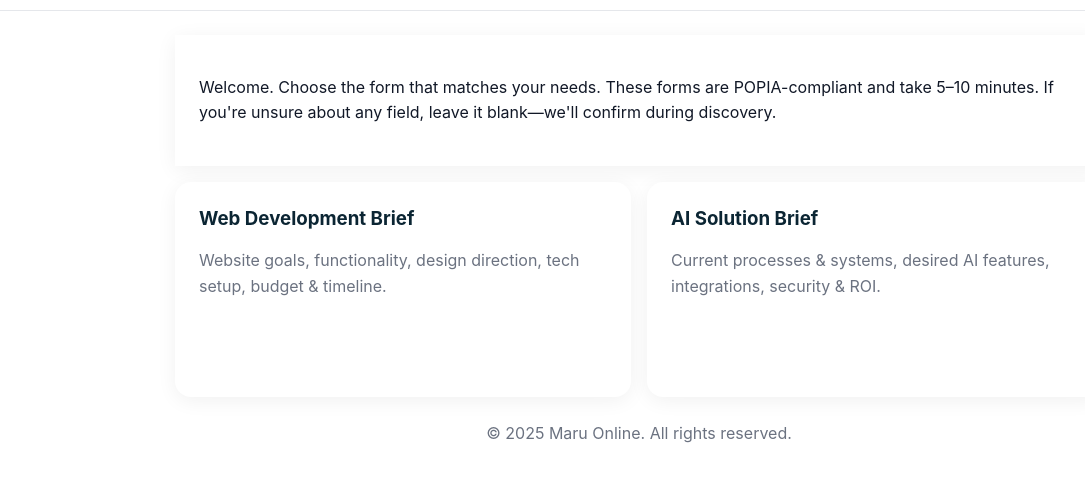
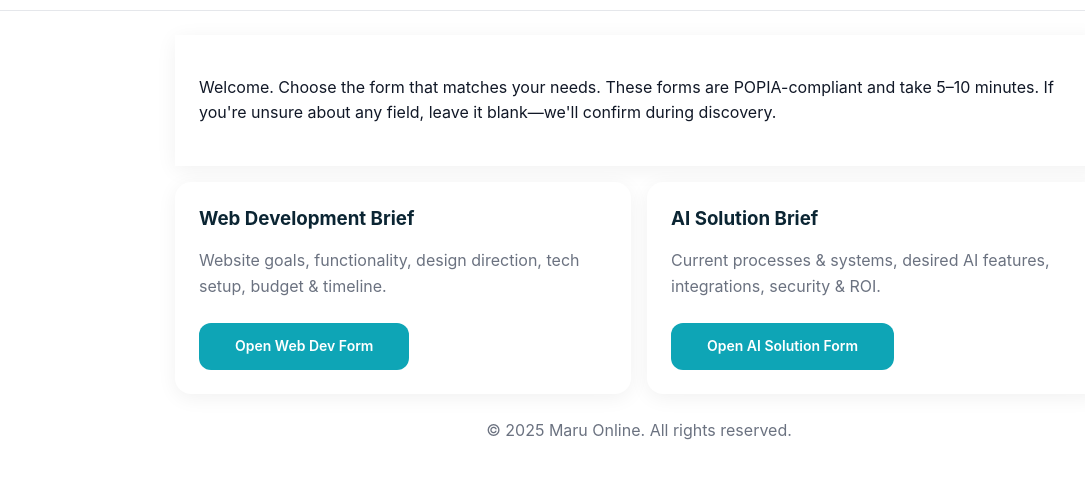
Before and after one commit to Jimmy-Motsei/maru-briefing-forms, a plain HTML site: page index.html in a window 1280 px wide. Shown: the part 166-646 px from the top of the page, without its empty margins (1-1086 px from the left). Drawn offline with Linux system fonts and the light colour scheme.

Commit message:
Revert to simple button CSS to ensure buttons are always visible

```diff
--- a/index.html
+++ b/index.html
@@ -25,29 +25,23 @@
         color: #6b7280;
       }
       .card a {
-        text-decoration: none !important;
+        text-decoration: none;
         display: inline-block;
         margin-top: 8px;
       }
-      .card a:visited {
-        text-decoration: none !important;
-      }
-      .card a:hover {
-        text-decoration: none !important;
-      }
       .card button {
-        all: unset;
-        background: var(--brand-primary) !important;
-        color: #fff !important;
+        background: #0ea5b6;
+        color: #fff;
         padding: 12px 18px;
+        border: none;
         border-radius: 12px;
         cursor: pointer;
         font-weight: 600;
-        display: block !important;
+        font-size: 14px;
+        display: block;
+        width: 100%;
         text-align: center;
         transition: background-color 0.2s;
-        opacity: 1 !important;
-        visibility: visible !important;
       }
       .card button:hover {
         background: #0d8a9a;
```
